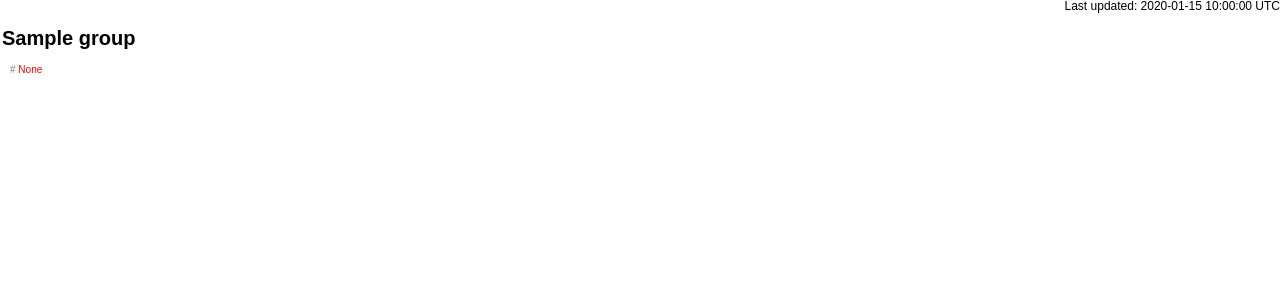
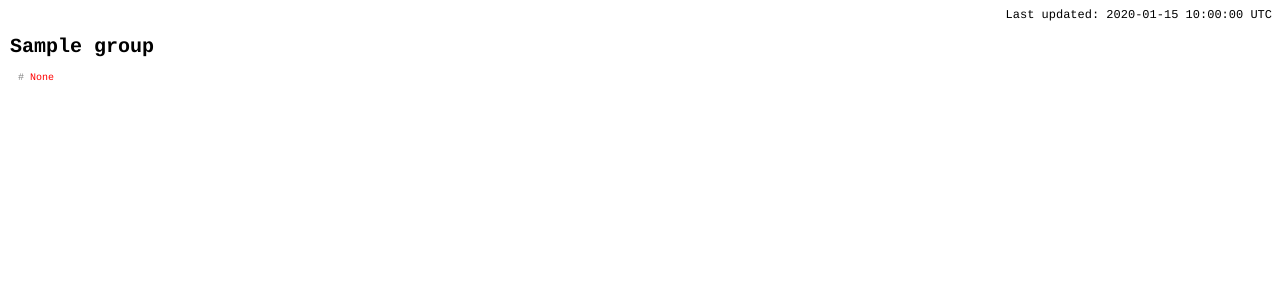
Before and after one commit to emojipeach/webpagestatuscheck_flask, a Flask app: template templates/returned_statuses.html in a window 1280 px wide. Shown: the top 300 px of the page. Run offline with Flask 2, Linux system fonts and the light colour scheme; the template is opened without the code that fills it: most values are stand-ins (such as "Sample title", 1, 10 or a date in 2020); parts of the project's set-up code (start-up, migrations or seed data) failed here and were passed over; some libraries are stand-ins or nearby versions.

Commit message:
Update layout.html

```diff
--- a/templates/layout.html
+++ b/templates/layout.html
@@ -4,15 +4,14 @@
     <meta charset="utf-8">
     <meta name="viewport" content="width=device-width, initial-scale=1">
     <title>A Simple Website Status Checker</title>
-
-    <link rel="stylesheet" href="https://unpkg.com/purecss@1.0.0/build/pure-min.css" integrity="sha384-nn4HPE8lTHyVtfCBi5yW9d20FjT8BJwUXyWZT9InLYax14RDjBj46LmSztkmNP9w" crossorigin="anonymous">
-
     <link rel="stylesheet" type="text/css" href="{{ url_for('static', filename='stylesheet.css') }}">
 
 </head>
 <body>
+<font face="Courier">
 
     {% block body %}{% endblock %}
 
+</face>
 </body>
 </html>
```
